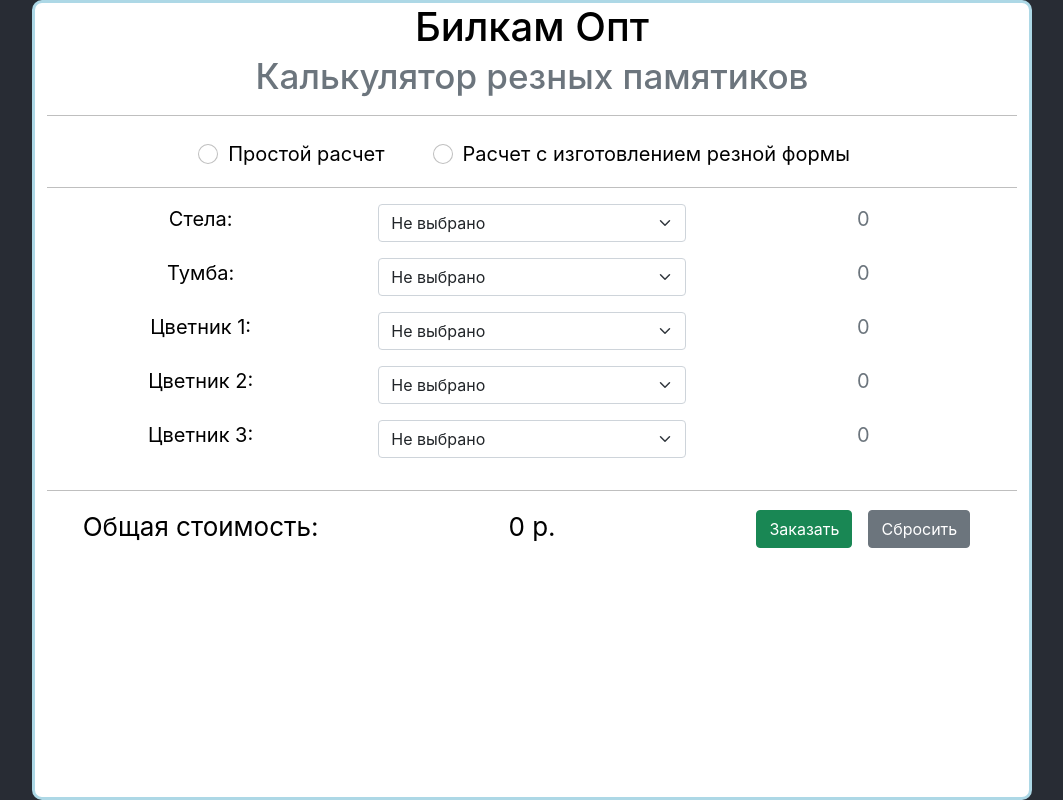
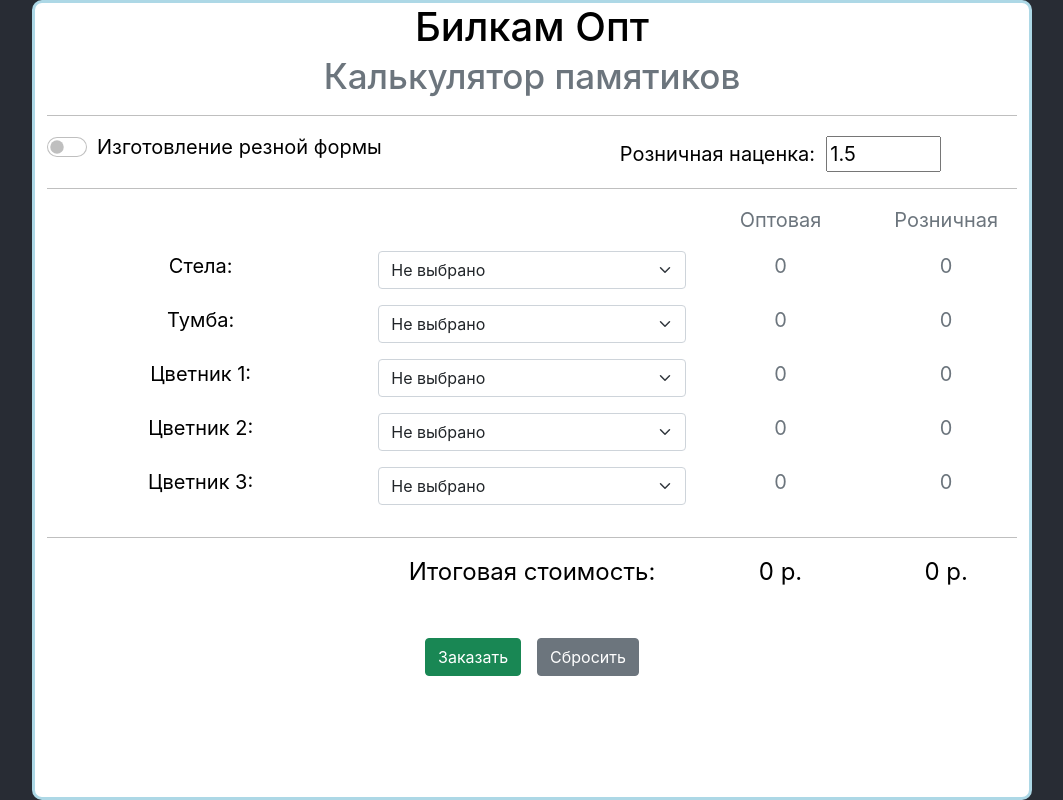
Before and after one commit to AnthonyGr/bilkam-opt--calc, a React (Create React App) app: page / in a window 1280 px wide. Shown: the whole page, without its empty margins (108-1171 px from the left). Built offline with nearby package versions, Linux system fonts and the light colour scheme.

Commit message:
Добавлен расчет розничной цены

```diff
--- a/src/components/formsRow/FormsRow.js
+++ b/src/components/formsRow/FormsRow.js
@@ -1,6 +1,6 @@
 import { useState, useEffect } from "react";
 
-const FormsRow = ({ data, type, onCostChange }) => {
+const FormsRow = ({ data, type, onCostChange, markUp }) => {
   const [currentForm, setCurrentForm] = useState();
   const [currentPrice, setCurrentPrice] = useState(0);
   const [currentFormSizes, setCurrentFormSizes] = useState();
@@ -93,7 +93,15 @@
       <div className="row align-items-start d-flex align-items-center">
         <div className="col fs-5">{formsSelect}</div>
         <div className="col">{currentFormSizes}</div>
-        <div className="col fs-5 text-secondary ">{currentPrice}</div>
+        <div className="col fs-5 text-secondary ">
+          {" "}
+          <div className="col fs-5 text-secondary">
+            <div className="row align-items-start">
+              <div className="col">{currentPrice}</div>
+              <div className="col">{Math.round(currentPrice * markUp)}</div>
+            </div>
+          </div>
+        </div>
       </div>
       <hr />
     </>
--- a/src/components/itemsRow/ItemsRow.js
+++ b/src/components/itemsRow/ItemsRow.js
@@ -1,6 +1,6 @@
 import { useState } from "react";
 
-const ItemsRow = ({ name, type, data, onCostChange }) => {
+const ItemsRow = ({ name, type, data, onCostChange, markUp }) => {
   const [selectedItem, setSelectedItem] = useState(0);
   const [currentPrice, setCurrentPrice] = useState(0);
 
@@ -37,7 +37,12 @@
     <div className="row align-items-start">
       <div className="col fs-5">{name}</div>
       <div className="col">{element}</div>
-      <div className="col fs-5 text-secondary">{currentPrice}</div>
+      <div className="col fs-5 text-secondary">
+        <div className="row align-items-start">
+          <div className="col">{currentPrice}</div>
+          <div className="col">{Math.round(currentPrice * markUp)}</div>
+        </div>
+      </div>
     </div>
   );
 };
--- a/src/components/main/Main.js
+++ b/src/components/main/Main.js
@@ -11,6 +11,7 @@
 
 function Main() {
   const [isCarved, setIsCarved] = useState(false);
+  const [markUp, setMarkUp] = useState(1.5);
   const [order, setOrder] = useState({});
   const [totalCost, setTotalCost] = useState(0);
 
@@ -35,6 +36,11 @@
     );
   };
 
+  const onToggle = () => {
+    onCostChange("form", 0);
+    setIsCarved(!isCarved);
+  };
+
   useEffect(() => {
     calcOrderCost();
   });
@@ -44,77 +50,115 @@
       <h1 className="">
         Билкам Опт
         <br />
-        <small className="text-muted">Калькулятор резных памятиков</small>
+        <small className="text-muted">Калькулятор памятиков</small>
       </h1>
 
       <div className="container">
         <hr />
-        <div class="form-check form-check-inline fs-5 me-5">
+        <div className="row align-items-start">
+          <div className="col">
+            {" "}
+            <div className="form-check form-switch fs-5 text-start">
               <input
-            class="form-check-input"
-            type="radio"
-            name="inlineRadioOptions"
-            id="inlineRadio1"
-            value="option1"
-            onChange={() => setIsCarved(false)}
+                className="form-check-input"
+                type="checkbox"
+                role="switch"
+                id="flexSwitchCheckDefault"
+                onChange={onToggle}
               />
-          <label class="form-check-label" for="inlineRadio1">
-            Простой расчет
+              <label className="form-check-label" for="flexSwitchCheckDefault">
+                Изготовление резной формы
               </label>
             </div>
-        <div class="form-check form-check-inline fs-5">
+          </div>
+          <div className="col">
+            <label className="form-check-label fs-5" for="numberStepper">
+              Розничная наценка:&nbsp;&nbsp;
+            </label>
             <input
-            class="form-check-input"
-            type="radio"
-            name="inlineRadioOptions"
-            id="inlineRadio2"
-            value="option2"
-            onChange={() => setIsCarved(true)}
+              className="fs-5"
+              id="numberStepper"
+              type="number"
+              step="0.1"
+              value={markUp}
+              onChange={(e) => setMarkUp(e.target.value)}
+              min="1"
+              max="2"
             />
-          <label class="form-check-label" for="inlineRadio2">
-            Расчет с изготовлением резной формы
-          </label>
+          </div>
         </div>
 
         <hr />
+        <div className="row align-items-start fs-5 secondary">
+          <div className="col"></div>
+          <div className="col"></div>
+          <div className="col">
+            <div className="row align-items-start fs-5 text-secondary mb-3">
+              {" "}
+              <div className="col">Оптовая</div>
+              <div className="col">Розничная</div>
+            </div>
+          </div>
+        </div>
         <ItemsRow
           name={"Стела: "}
           type={"stele"}
           data={steles}
           onCostChange={onCostChange}
+          markUp={markUp}
         ></ItemsRow>
         <ItemsRow
           name={"Тумба: "}
           type={"pedestal"}
           data={pedestals}
           onCostChange={onCostChange}
+          markUp={markUp}
         ></ItemsRow>
         <ItemsRow
           name={"Цветник 1: "}
           type={"border-1"}
           data={borders}
           onCostChange={onCostChange}
+          markUp={markUp}
         ></ItemsRow>
         <ItemsRow
           name={"Цветник 2: "}
           type={"border-2"}
           data={borders}
           onCostChange={onCostChange}
+          markUp={markUp}
         ></ItemsRow>
         <ItemsRow
           name={"Цветник 3: "}
           type={"border-3"}
           data={borders}
           onCostChange={onCostChange}
+          markUp={markUp}
         ></ItemsRow>
         <hr />
         {isCarved ? (
-          <FormsRow data={forms} type={"form"} onCostChange={onCostChange} />
+          <FormsRow
+            data={forms}
+            type={"form"}
+            onCostChange={onCostChange}
+            markUp={markUp}
+          />
         ) : null}
-        <div className="row align-items-start">
-          <div className="col">Общая стоимость:</div>
+        <div className="row align-items-start fs-4 secondary mb-5">
+          <div className="col"></div>
+          <div className="col">Итоговая стоимость:</div>
+          <div className="col">
+            <div className="row align-items-start fs-4">
+              {" "}
               <div className="col">{totalCost} р.</div>
+              <div className="col">{Math.round(totalCost * markUp)} р.</div>
+            </div>
+          </div>
+        </div>
+        <div className="row align-items-start fs-4 secondary">
+          <div className="col"></div>
           <div className="col">
+            {" "}
             <button
               type="button"
               className="btn btn-success me-3"
@@ -130,6 +174,13 @@
               Сбросить
             </button>
           </div>
+          <div className="col">
+            <div className="row align-items-start fs-4">
+              {" "}
+              <div className="col"></div>
+              <div className="col"> </div>
+            </div>
+          </div>
         </div>
       </div>
     </div>
```
Lines whose indentation alone changed are shown as unchanged.
